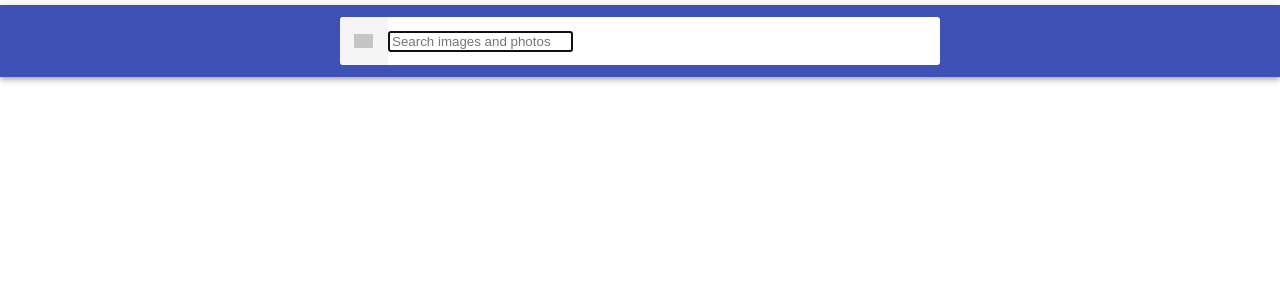
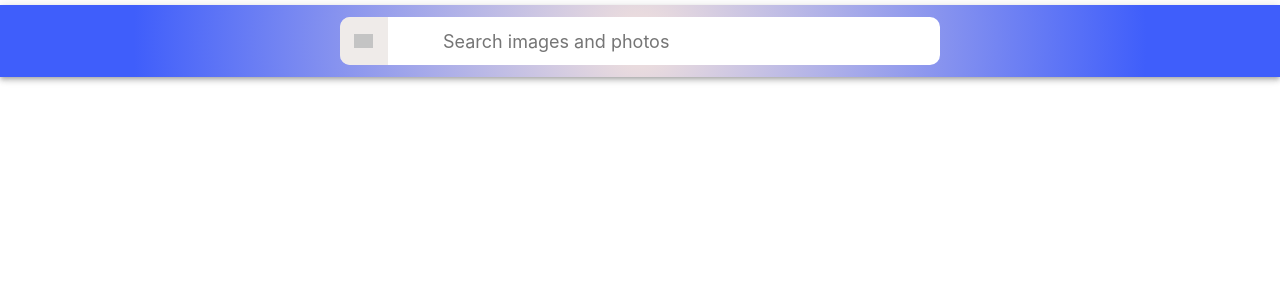
Before and after one commit to wojciechonoszko/Image-finder, a React (Create React App) app: page / in a window 1280 px wide. Shown: the top 300 px of the page. Built offline with nearby package versions, Linux system fonts and the light colour scheme; grey boxes are pictures that could not be loaded; the HTML template or start-up script is replaced by a standard one.

Commit message:
changed header

```diff
--- a/src/components/searchbar/Searchbar.js
+++ b/src/components/searchbar/Searchbar.js
@@ -35,6 +35,7 @@ export default function Searchbar({ onSubmit }) {
                 </button>
                 <input
                 name="inputQuerry"
+                className='SearchForm-input'
                 value={inputQuerry}
                 type="text"
                 autoComplete="off"
@@ -50,45 +51,3 @@ export default function Searchbar({ onSubmit }) {
 Searchbar.propTypes = {
     onSubmit: PropTypes.func.isRequired,
 };
-
-// class Searchbar extends Component {
-//     state = {
-//         searchTerm: ''
-//     };
-
-
-//     onInputChange = event => {
-//         this.setState({searchTerm: event.target.value});
-//     };
-
-//     onSubmit = event => {
-//         event.preventDefault();
-//         this.props.onSubmit(this.state.searchTerm);
-//     };
-
-//     render() {
-//         return (
-//             <SearchbarHeader>
-//                 <SearchForm onSubmit={this.onSubmit}>
-//                     <button type='submit' className="SearchForm-button">
-//                         <span className="SearchForm-button-label">Search</span>
-//                     </button>
-//                     <input
-//                     className="SearchForm-input"
-//                     type="text"
-//                     autoComplete="off"
-//                     autoFocus
-//                     placeholder="Search images and photos"
-//                     onChange={this.onInputChange}
-//                     />
-//                 </SearchForm>
-//             </SearchbarHeader>
-//         );
-//     }
-// }
-
-// Searchbar.propTypes = {
-//     onSubmit: PropTypes.func.isRequired
-// };
-
-// export default Searchbar;
--- a/src/components/searchbar/SearchbarStyles.js
+++ b/src/components/searchbar/SearchbarStyles.js
@@ -16,7 +16,8 @@ export const SearchbarHeader = styled.header`
   padding-top: 12px;
   padding-bottom: 12px;
   color: #fff;
-  background-color: #3f51b5;
+  background: rgb(233,219,222);
+background: radial-gradient(circle, rgba(233,219,222,1) 4%, rgba(63,94,251,1) 79%);
   box-shadow: 0px 2px 4px -1px rgba(0, 0, 0, 0.2),
     0px 4px 5px 0px rgba(0, 0, 0, 0.14), 0px 1px 10px 0px rgba(0, 0, 0, 0.12);
 `;
@@ -26,13 +27,14 @@ export const SearchForm = styled.form`
   width: 100%;
   max-width: 600px;
   background-color: #fff;
-  border-radius: 3px;
+  border-radius: 10px;
   overflow: hidden;
   .SearchForm-button {
     display: inline-block;
     width: 48px;
     height: 48px;
     border: 0;
+    background-color: #e6dedb;
     background-image: url('https://cdn.svgapi.com/vector/8953/search.svg');
     background-size: 40%;
     background-repeat: no-repeat;
@@ -65,6 +67,9 @@ export const SearchForm = styled.form`
     outline: none;
     padding-left: 4px;
     padding-right: 4px;
+    width: 450px;
+    margin-left: auto;
+    margin-right: auto;
   }
   .SearchForm-input::placeholder {
     font: inherit;
```
